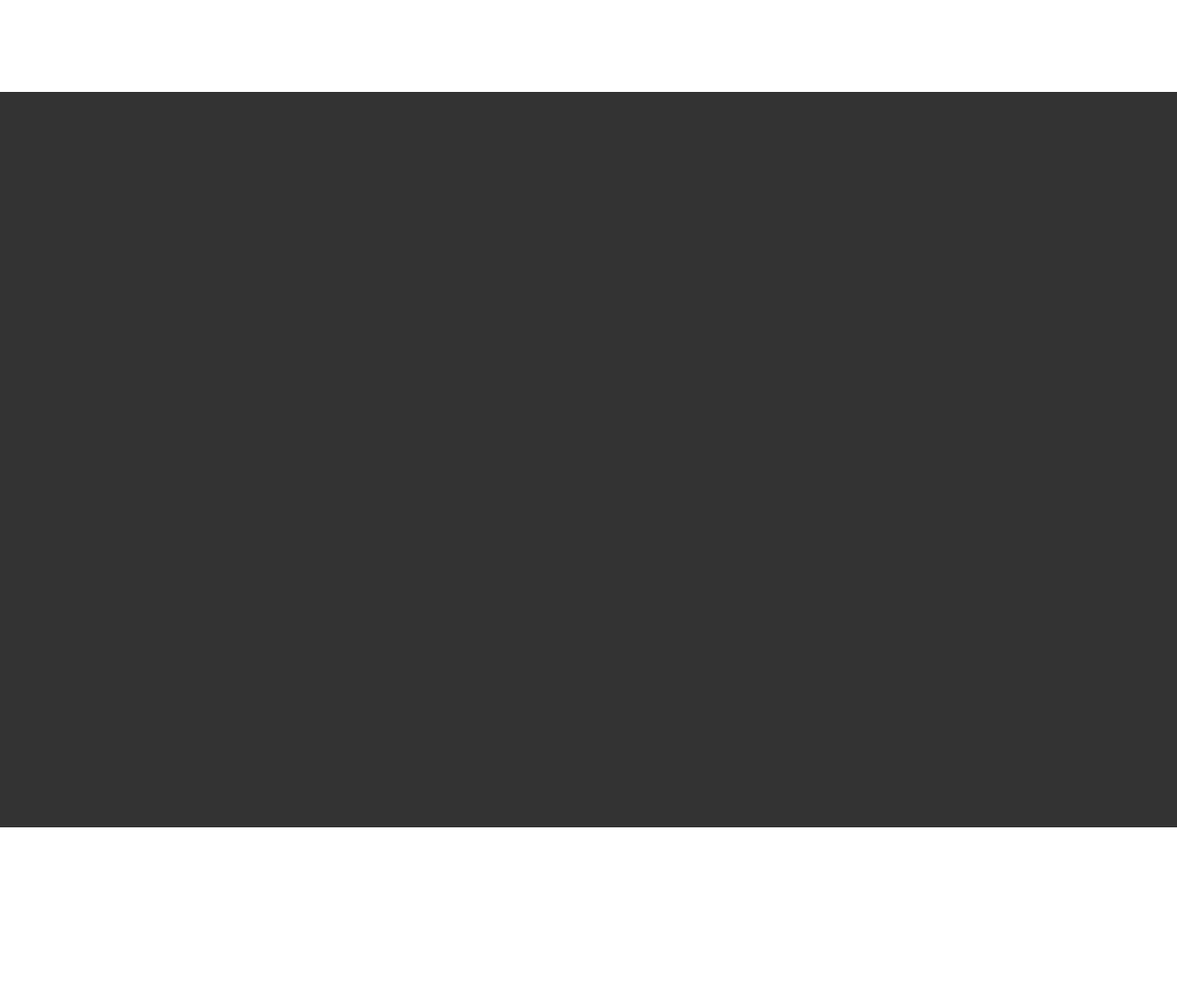
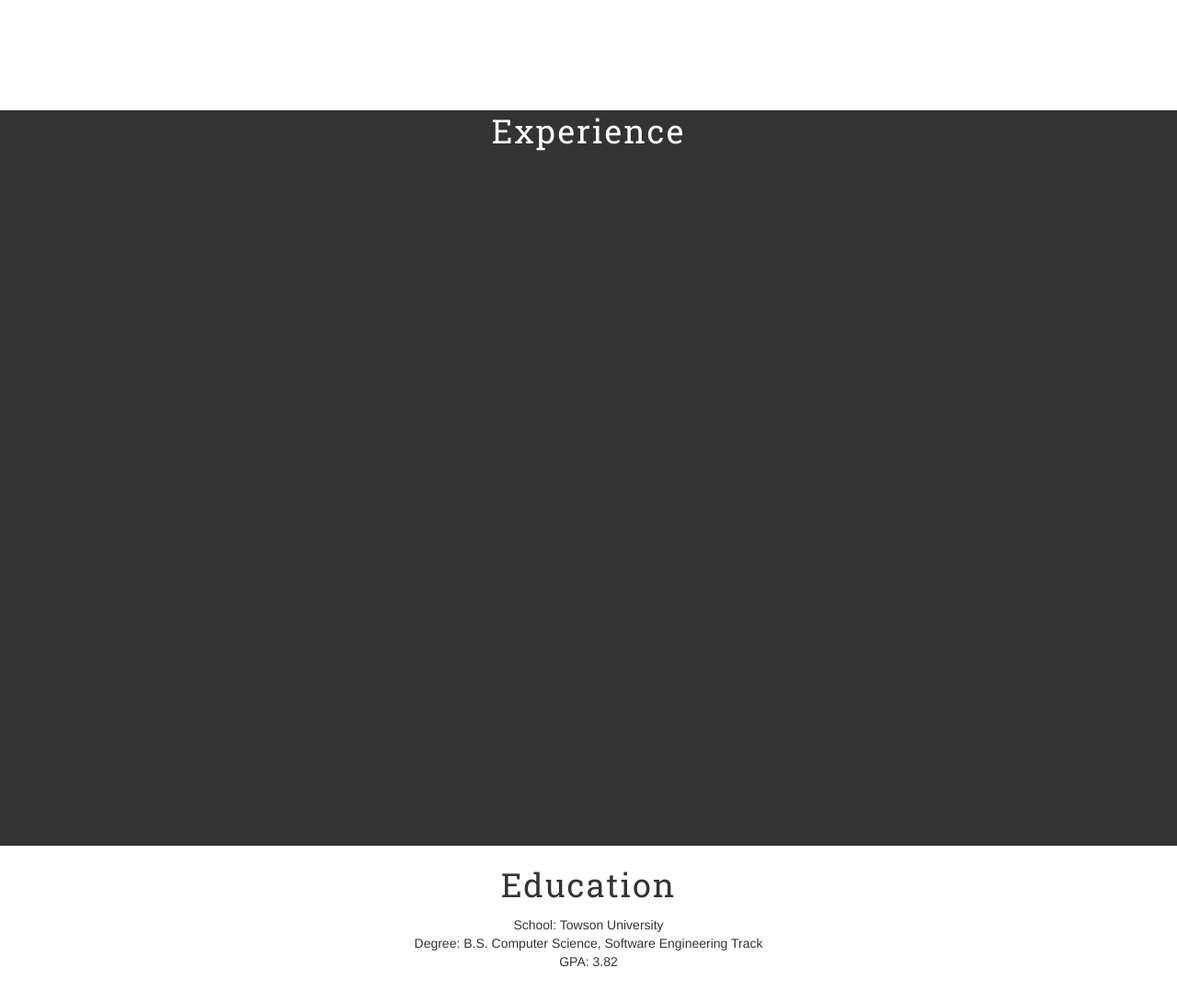
Before and after one commit to bryanateoan/bryanateoan.github.io, a plain HTML site: page index.html in a window 1280 px wide. Shown: the part 2340-3430 px from the top of the page at 92% size. Before the commit the page ends 3240 px from the top, so only its background shows below. Drawn offline with nearby package versions, Linux system fonts and the light colour scheme.

Commit message:
added experience

```diff
--- a/index.html
+++ b/index.html
@@ -37,7 +37,7 @@
     </section>
     <section id="bio-container">
         <h1 class="section-title">Bio</h1>
-        <div id="bio-paragraph">
+        <div id="bio-paragraph" class="section-text">
             Hi, my name is Bryan.
         </div>
         <div id="bio-image">
@@ -68,9 +68,17 @@
 
         </div>
     </section>
+    <section id="experience-container">
+        <h1 class="section-title">Experience</h1>
+    </section>
     <section id="education-container">
         <div id="education-content">
-
+            <h1 class="section-title">Education</h1>
+            <div id="education-stats" class="section-text">
+                School: Towson University<br>
+                Degree: B.S. Computer Science, Software Engineering Track<br>
+                GPA: 3.82<br>
+            </div>
         </div>
     </section>
 </body>
--- a/styles.css
+++ b/styles.css
@@ -14,7 +14,7 @@ section:nth-child(2n) {
     background-color: #333;
 }
 
-section:nth-child(2n) h1 {
+section:nth-child(2n) h1, section:nth-child(2n) .section-text {
     color: #fff;
 }
 
@@ -60,7 +60,10 @@ section:nth-child(2n) h1 {
 }
 
 #education-content {
+}
 
+#education-stats {
+    text-align: center;
 }
 /*classes*/
 .round-logo{
```
